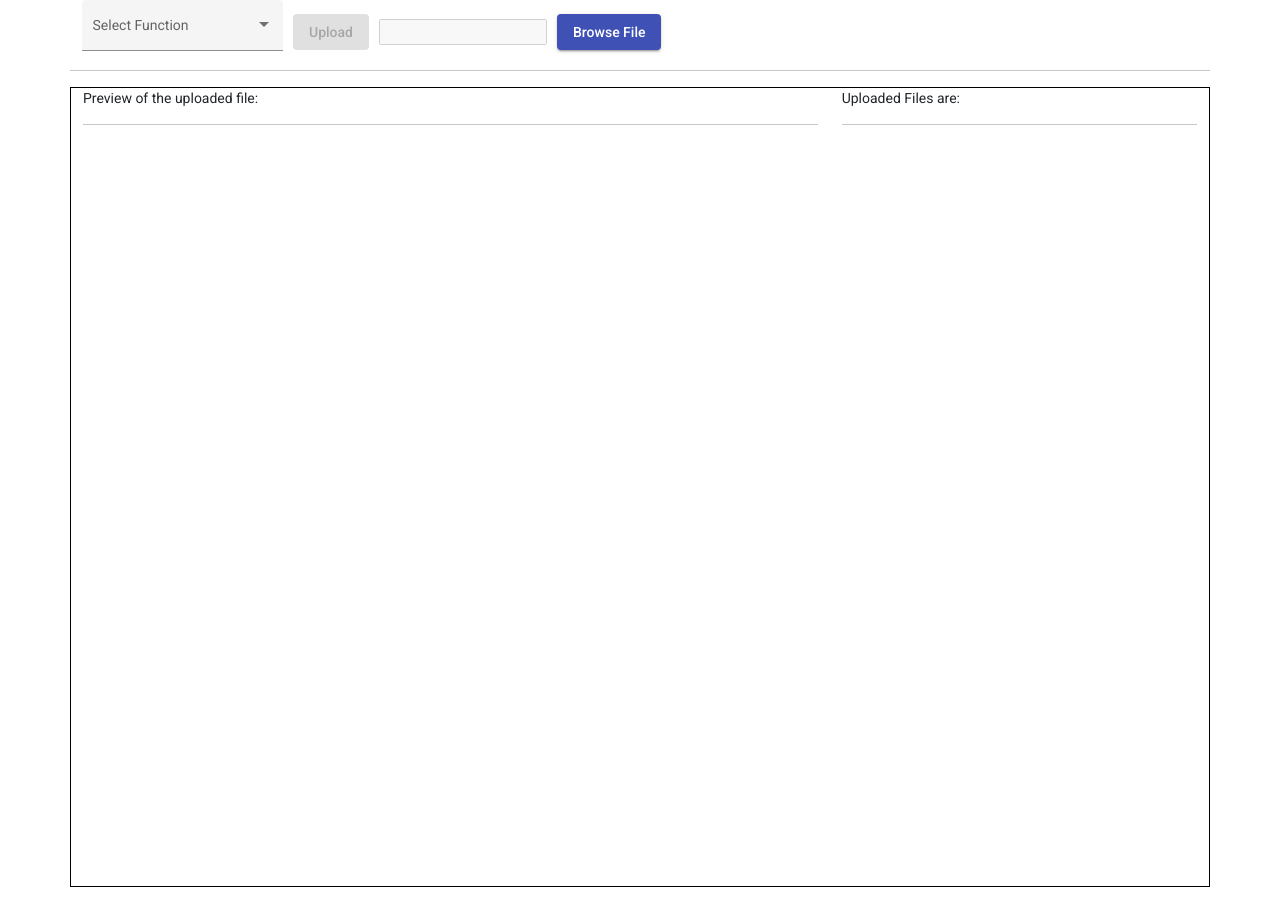
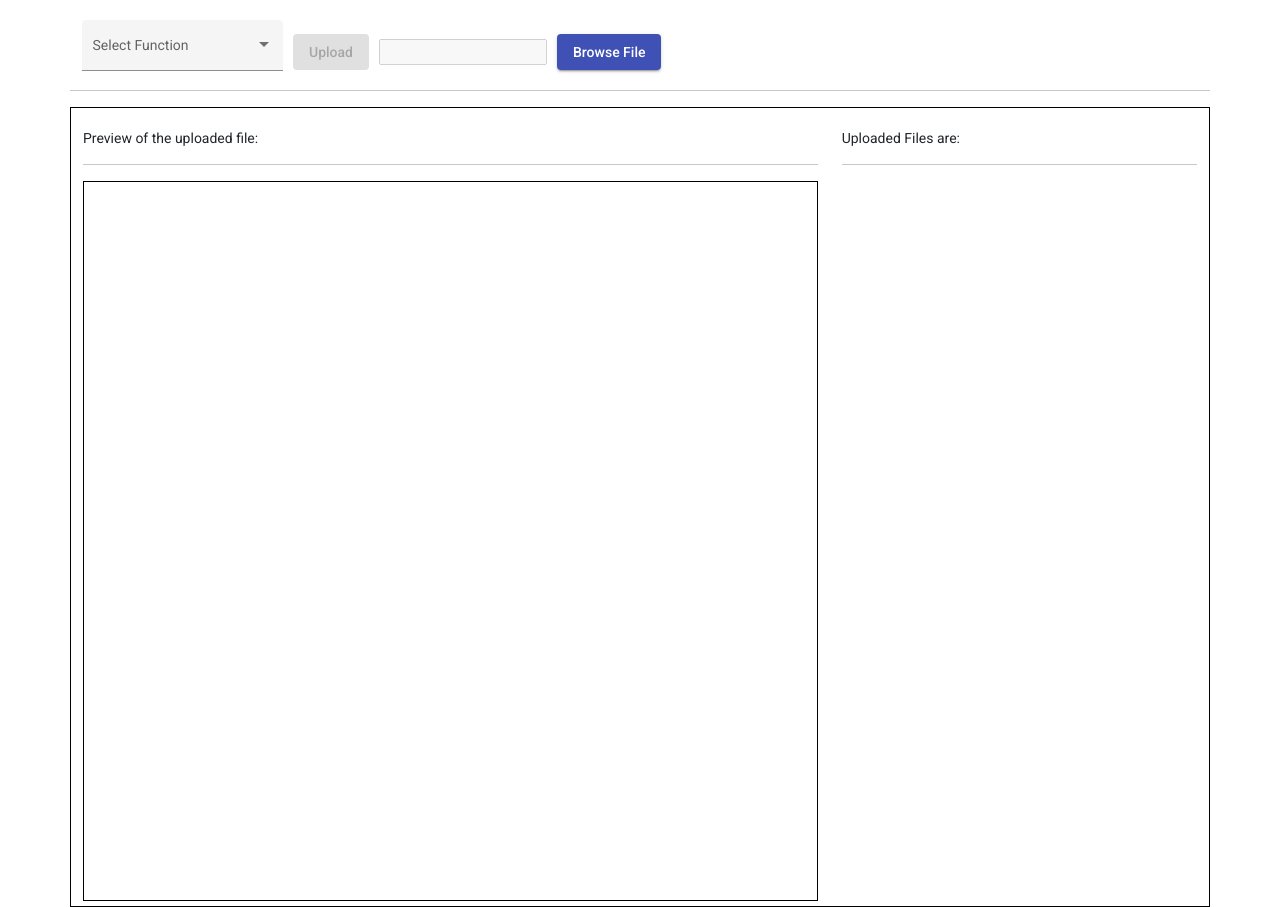
Before and after one commit to yogeshatgit/TeddyWeb1, an Angular app: page / in a window 1280 px wide. Built offline with nearby package versions, Linux system fonts and the light colour scheme.

Commit message:
Update upload-file.component.scss

```diff
--- a/src/app/upload-file/upload-file.component.scss
+++ b/src/app/upload-file/upload-file.component.scss
@@ -2,6 +2,11 @@
     color: red;
     font-size: small;
   }
+
+  .row{
+    padding-top: 20px;
+  }
+
   button {
     margin: 10px;
   }
@@ -10,7 +15,14 @@
       color: white;
     background-color: #24a0ed;
   }
-
+  .filePreview{
+    height: 90vh;
+    border: 1px solid black;
+  }
+  .fileUploaded{
+    height: 90vh;
+    border: 1px solid black;
+  }
   #preview{
     border: 1px solid black;
     height:100vh;
```
